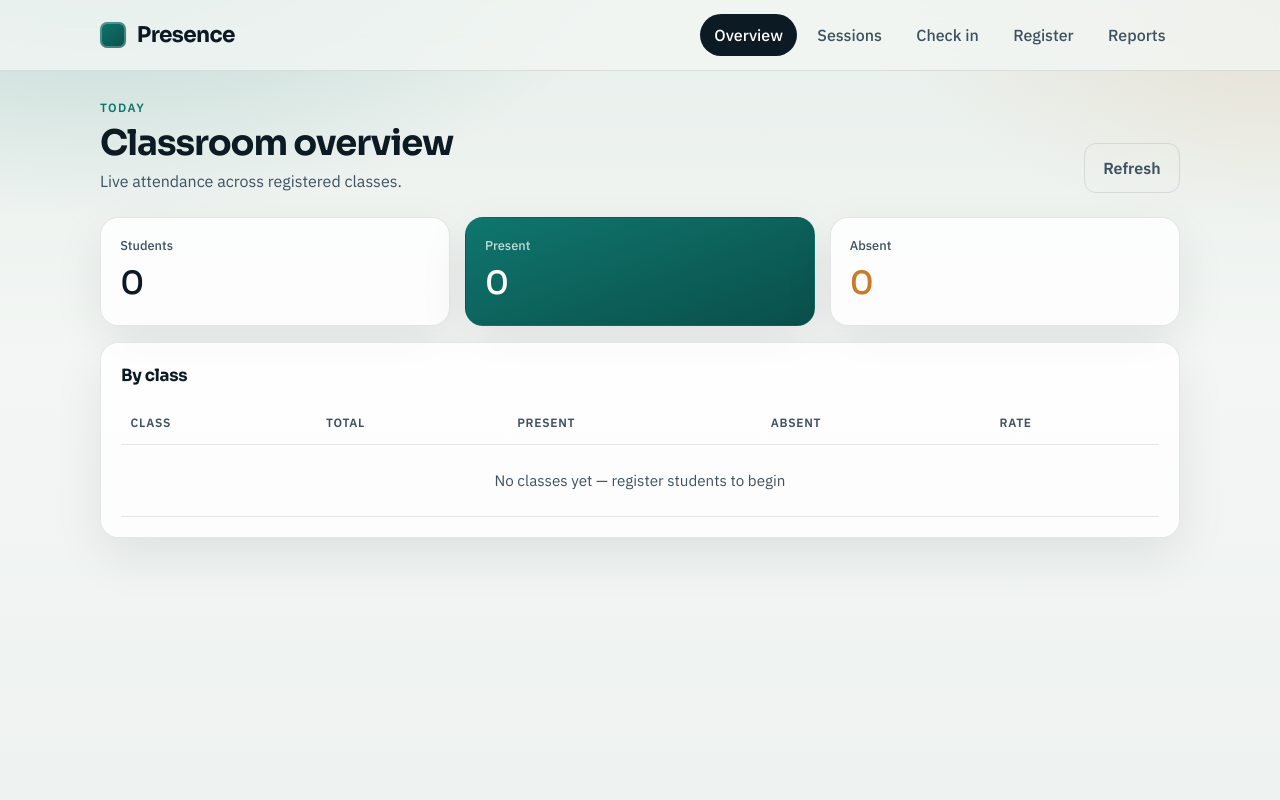
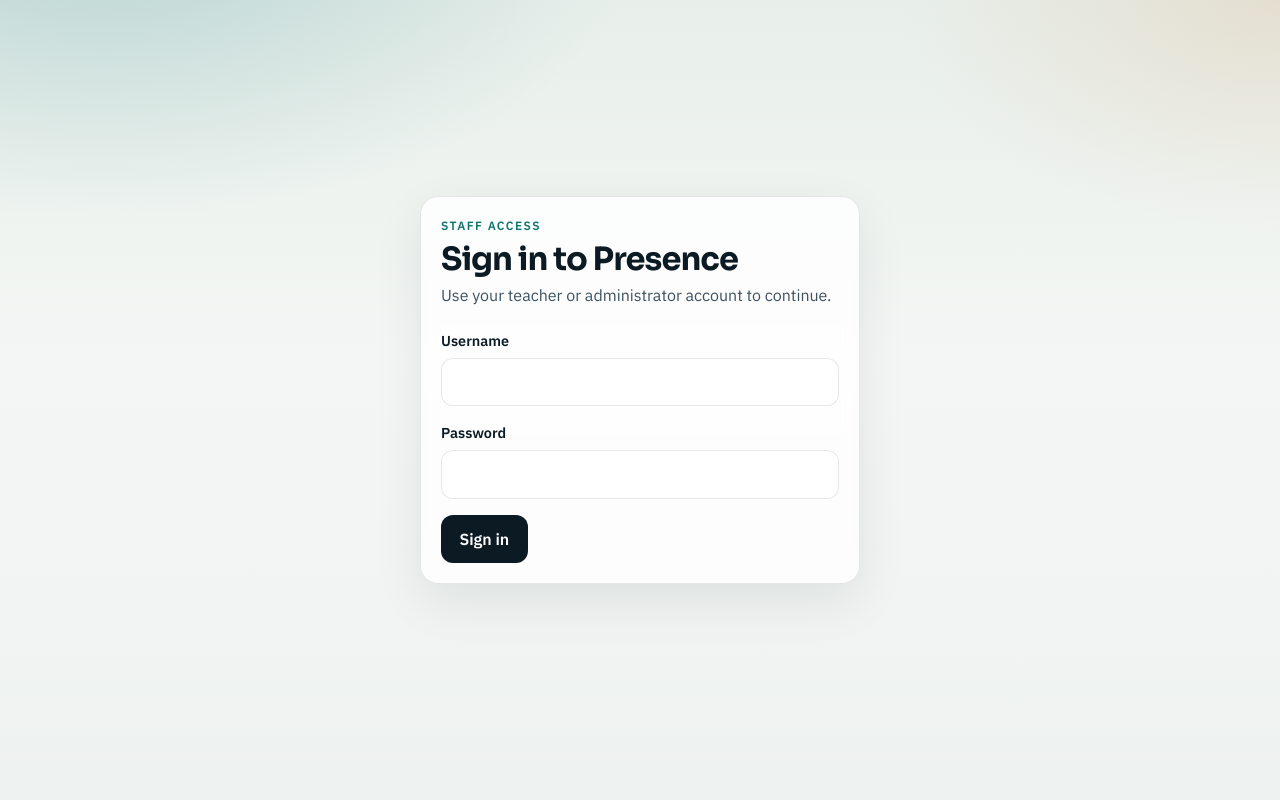
Before and after one commit to hgusweldeyowhanes/Face-Recognition-Attendance, a Flask app: page / in a window 1280 px wide. Run offline with Flask 3, Linux system fonts and the light colour scheme; data that the repository does not hold is empty.

Commit message:
fix the admin session create

```diff
--- a/app.py
+++ b/app.py
@@ -1,7 +1,9 @@
-from flask import Flask, render_template, request, jsonify
+from flask import Flask, g, render_template, request, jsonify, session as staff_session
 from flask_cors import CORS
 from dotenv import load_dotenv
 from werkzeug.utils import secure_filename
+from werkzeug.security import check_password_hash, generate_password_hash
+import click
 import sqlite3
 import os
 import re
@@ -50,13 +52,26 @@ MAIL_PASSWORD = os.getenv('MAIL_PASSWORD', '')
 HOST = os.getenv('HOST', '127.0.0.1')
 PORT = int(os.getenv('PORT', '5000'))
 
-if FLASK_ENV == 'production' and SECRET_KEY in ('dev-secret-key-change-me', 'your-secret-key-here', 'dev-secret-key'):
-    raise RuntimeError('Set a strong SECRET_KEY before running in production')
+if FLASK_ENV == 'production' and (
+    len(SECRET_KEY) < 32
+    or SECRET_KEY in (
+        'dev-secret-key-change-me',
+        'your-secret-key-here',
+        'dev-secret-key',
+        'change-this-to-a-long-random-string',
+        'change-me-in-production-use-openssl-rand',
+    )
+):
+    raise RuntimeError('Set a strong SECRET_KEY of at least 32 characters before running in production')
 
 app = Flask(__name__)
 app.config['SECRET_KEY'] = SECRET_KEY
 app.config['MAX_CONTENT_LENGTH'] = int(MAX_UPLOAD_MB * 1024 * 1024)
 app.config['JSON_SORT_KEYS'] = False
+app.config['SESSION_COOKIE_HTTPONLY'] = True
+app.config['SESSION_COOKIE_SAMESITE'] = 'Lax'
+app.config['SESSION_COOKIE_SECURE'] = FLASK_ENV == 'production'
+app.config['PERMANENT_SESSION_LIFETIME'] = timedelta(hours=8)
 
 if CORS_ORIGINS == ['*']:
     CORS(app)
@@ -88,6 +103,14 @@ def init_db():
         email TEXT,
         class_name TEXT,
         face_encoding BLOB,
+        created_at TIMESTAMP DEFAULT CURRENT_TIMESTAMP
+    )''')
+    c.execute('''CREATE TABLE IF NOT EXISTS staff_users (
+        id INTEGER PRIMARY KEY AUTOINCREMENT,
+        username TEXT UNIQUE NOT NULL,
+        password_hash TEXT NOT NULL,
+        role TEXT NOT NULL CHECK(role IN ('admin', 'teacher')),
+        active INTEGER NOT NULL DEFAULT 1,
         created_at TIMESTAMP DEFAULT CURRENT_TIMESTAMP
     )''')
     c.execute('''CREATE TABLE IF NOT EXISTS class_sessions (
@@ -457,6 +480,69 @@ def api_error(message, status=400):
     return jsonify({'success': False, 'message': message}), status
 
 
+@app.before_request
+def require_staff_api_session():
+    if not request.path.startswith('/api/') or request.path == '/api/auth/login':
+        return None
+
+    origin = request.headers.get('Origin')
+    if origin and origin.rstrip('/') != request.host_url.rstrip('/'):
+        return api_error('Cross-origin requests are not allowed', 403)
+
+    user_id = staff_session.get('staff_user_id')
+    if not user_id:
+        return api_error('Sign in required', 401)
+
+    conn = get_db()
+    user = conn.execute(
+        'SELECT id, username, role, active FROM staff_users WHERE id = ?',
+        (user_id,),
+    ).fetchone()
+    conn.close()
+    if not user or not user['active']:
+        staff_session.clear()
+        return api_error('Sign in required', 401)
+
+    g.staff_user = dict(user)
+    return None
+
+
+def require_role(*roles):
+    def decorator(view):
+        @wraps(view)
+        def wrapped(*args, **kwargs):
+            if g.staff_user['role'] not in roles:
+                return api_error('Insufficient permissions', 403)
+            return view(*args, **kwargs)
+        return wrapped
+    return decorator
+
+
+@app.cli.command('create-admin')
+def create_admin_command():
+    """Create an administrator account from the command line."""
+    username = click.prompt('Admin username').strip().lower()
+    if not re.fullmatch(r'[a-zA-Z0-9._-]{3,64}', username):
+        raise click.ClickException('Use 3-64 letters, numbers, dots, dashes, or underscores.')
+
+    password = click.prompt('Admin password', hide_input=True, confirmation_prompt=True)
+    if len(password) < 12:
+        raise click.ClickException('Password must be at least 12 characters.')
+
+    conn = get_db()
+    try:
+        conn.execute(
+            'INSERT INTO staff_users (username, password_hash, role) VALUES (?, ?, ?)',
+            (username, generate_password_hash(password), 'admin'),
+        )
+        conn.commit()
+    except sqlite3.IntegrityError:
+        raise click.ClickException('That username already exists.')
+    finally:
+        conn.close()
+    click.echo(f'Administrator "{username}" created.')
+
+
 # ---------------------------------------------------------------------------
 # Routes
 # ---------------------------------------------------------------------------
@@ -483,6 +569,99 @@ def health():
         'env': FLASK_ENV,
         'timestamp': datetime.utcnow().isoformat() + 'Z',
     }), status
+
+
+@app.route('/api/auth/login', methods=['POST'])
+def staff_login():
+    payload = request.get_json(silent=True)
+    if not isinstance(payload, dict):
+        return api_error('Request body must be a JSON object')
+    raw_username = payload.get('username')
+    password = payload.get('password')
+    if not isinstance(raw_username, str) or not isinstance(password, str):
+        return api_error('Username and password are required')
+    username = raw_username.strip().lower()
+    if not username or not password:
+        return api_error('Username and password are required')
+
+    conn = get_db()
+    user = conn.execute(
+        'SELECT id, username, password_hash, role, active FROM staff_users WHERE username = ?',
+        (username,),
+    ).fetchone()
+    conn.close()
+    if not user or not user['active'] or not check_password_hash(user['password_hash'], password):
+        return api_error('Invalid username or password', 401)
+
+    staff_session.clear()
+    staff_session['staff_user_id'] = user['id']
+    staff_session.permanent = True
+    return jsonify({
+        'success': True,
+        'user': {'id': user['id'], 'username': user['username'], 'role': user['role']},
+    })
+
+
+@app.route('/api/auth/logout', methods=['POST'])
+def staff_logout():
+    staff_session.clear()
+    return jsonify({'success': True})
+
+
+@app.route('/api/auth/me', methods=['GET'])
+def staff_me():
+    return jsonify({
+        'user': {
+            'id': g.staff_user['id'],
+            'username': g.staff_user['username'],
+            'role': g.staff_user['role'],
+        },
+    })
+
+
+@app.route('/api/admin/users', methods=['GET'])
+@require_role('admin')
+def list_staff_users():
+    conn = get_db()
+    users = conn.execute(
+        'SELECT id, username, role, active, created_at FROM staff_users ORDER BY username'
+    ).fetchall()
+    conn.close()
+    return jsonify([dict(user) for user in users])
+
+
+@app.route('/api/admin/users', methods=['POST'])
+@require_role('admin')
+def create_teacher():
+    payload = request.get_json(silent=True)
+    if not isinstance(payload, dict):
+        return api_error('Request body must be a JSON object')
+    raw_username = payload.get('username')
+    password = payload.get('password')
+    if not isinstance(raw_username, str) or not isinstance(password, str):
+        return api_error('Username and password are required')
+    username = raw_username.strip().lower()
+    if not re.fullmatch(r'[a-zA-Z0-9._-]{3,64}', username):
+        return api_error('Username must be 3-64 letters, numbers, dots, dashes, or underscores')
+    if len(password) < 12:
+        return api_error('Password must be at least 12 characters')
+
+    conn = get_db()
+    try:
+        cursor = conn.execute(
+            'INSERT INTO staff_users (username, password_hash, role) VALUES (?, ?, ?)',
+            (username, generate_password_hash(password), 'teacher'),
+        )
+        conn.commit()
+        user_id = cursor.lastrowid
+    except sqlite3.IntegrityError:
+        return api_error('That username already exists', 409)
+    finally:
+        conn.close()
+    return jsonify({
+        'success': True,
+        'user': {'id': user_id, 'username': username, 'role': 'teacher'},
+    }), 201
 
 
 @app.route('/api/sessions', methods=['GET'])
@@ -604,6 +783,7 @@ def close_session(session_id):
 
 
 @app.route('/api/students', methods=['GET'])
+@require_role('admin')
 def get_students():
     conn = get_db()
     students = conn.execute(
@@ -614,6 +794,7 @@ def get_students():
 
 
 @app.route('/api/students/add', methods=['POST'])
+@require_role('admin')
 def add_student_api():
     if 'image' not in request.files:
         return api_error('No image provided')
--- a/static/script.js
+++ b/static/script.js
@@ -6,7 +6,7 @@ document.addEventListener('DOMContentLoaded', () => {
     setupNavigation();
     setupEventListeners();
     setReportDate();
-    loadDashboard();
+    initializeStaffSession();
 });
 
 function setupNavigation() {
@@ -37,6 +37,8 @@ function showPage(pageName, activeBtn) {
     } else if (pageName === 'sessions') {
         loadClasses();
         loadSessions(localDateInputValue());
+    } else if (pageName === 'staff') {
+        loadStaffUsers();
     } else if (pageName === 'dashboard') {
         loadDashboard();
     } else if (pageName !== 'attendance') {
@@ -60,6 +62,10 @@ function setupEventListeners() {
         if (button) closeSession(button.dataset.closeSession);
     });
     document.getElementById('reportDate').addEventListener('change', loadSessions);
+    document.getElementById('staffLoginForm').addEventListener('submit', staffLogin);
+    document.getElementById('logoutBtn').addEventListener('click', staffLogout);
+    document.getElementById('createTeacherForm').addEventListener('submit', createTeacher);
+    document.getElementById('refreshStaffBtn').addEventListener('click', loadStaffUsers);
 }
 
 function setReportDate() {
@@ -82,6 +88,9 @@ function escapeHtml(value) {
 
 async function apiJson(url, options) {
     const res = await fetch(url, options);
+    if (res.status === 401 && url !== '/api/auth/login') {
+        showStaffLogin();
+    }
     let data = null;
     try {
         data = await res.json();
@@ -89,6 +98,85 @@ async function apiJson(url, options) {
         data = { success: false, message: 'Invalid server response' };
     }
     return { res, data };
+}
+
+function showStaffLogin() {
+    stopCamera();
+    document.getElementById('appShell').hidden = true;
+    document.getElementById('staffLoginPage').hidden = false;
+    document.getElementById('staffIdentity').textContent = '';
+    document.getElementById('staffUsersBody').innerHTML = '';
+    document.getElementById('studentsBody').innerHTML = '';
+    document.getElementById('summaryBody').innerHTML = '';
+    document.getElementById('reportBody').innerHTML = '';
+    document.getElementById('registrationForm').reset();
+    document.getElementById('photoPreview').hidden = true;
+    document.getElementById('imageUpload').value = '';
+    document.getElementById('resultContent').innerHTML = '<p class="result-idle">Results appear here after a scan.</p>';
+    currentReportData = [];
+}
+
+async function initializeStaffSession() {
+    try {
+        const { res, data } = await apiJson('/api/auth/me');
+        if (!res.ok) {
+            showStaffLogin();
+            return;
+        }
+        showStaffApp(data.user);
+    } catch (err) {
+        showStaffLogin();
+        showNotification('Could not verify staff session: ' + err.message, 'error');
+    }
+}
+
+function showStaffApp(user) {
+    document.getElementById('staffLoginPage').hidden = true;
+    document.getElementById('appShell').hidden = false;
+    document.getElementById('staffIdentity').textContent = `${user.username} · ${user.role}`;
+    document.querySelectorAll('[data-admin-only]').forEach((element) => {
+        element.hidden = user.role !== 'admin';
+    });
+    showPage('dashboard', document.querySelector('[data-page="dashboard"]'));
+    if (user.role === 'admin') loadStaffUsers();
+}
+
+async function staffLogin(event) {
+    event.preventDefault();
+    const button = document.getElementById('loginSubmitBtn');
+    const username = document.getElementById('loginUsername').value.trim();
+    const password = document.getElementById('loginPassword').value;
+    button.disabled = true;
+    try {
+        const { res, data } = await apiJson('/api/auth/login', {
+            method: 'POST',
+            headers: { 'Content-Type': 'application/json' },
+            body: JSON.stringify({ username, password }),
+        });
+        if (!res.ok || !data.success) {
+            showNotification(data.message || 'Sign-in failed', 'error');
+            return;
+        }
+        document.getElementById('staffLoginForm').reset();
+        showStaffApp(data.user);
+    } catch (err) {
+        showNotification('Sign-in failed: ' + err.message, 'error');
+    } finally {
+        button.disabled = false;
+    }
+}
+
+async function staffLogout() {
+    try {
+        const { res } = await apiJson('/api/auth/logout', { method: 'POST' });
+        if (!res.ok) {
+            showNotification('Could not sign out', 'error');
+            return;
+        }
+        showStaffLogin();
+    } catch (err) {
+        showNotification('Could not sign out: ' + err.message, 'error');
+    }
 }
 
 async function loadDashboard() {
@@ -373,6 +461,61 @@ async function loadClasses(force = false) {
     }
 }
 
+async function loadStaffUsers() {
+    try {
+        const { res, data } = await apiJson('/api/admin/users');
+        if (!res.ok) {
+            showNotification(data.message || 'Could not load staff accounts', 'error');
+            return;
+        }
+        const tbody = document.getElementById('staffUsersBody');
+        tbody.innerHTML = '';
+        if (!Array.isArray(data) || !data.length) {
+            tbody.innerHTML = '<tr><td colspan="4" class="empty">No staff accounts found</td></tr>';
+            return;
+        }
+        data.forEach((user) => {
+            const row = document.createElement('tr');
+            const created = user.created_at ? new Date(user.created_at).toLocaleDateString() : '—';
+            row.innerHTML = `
+                <td>${escapeHtml(user.username)}</td>
+                <td>${escapeHtml(user.role)}</td>
+                <td>${user.active ? 'Active' : 'Disabled'}</td>
+                <td>${escapeHtml(created)}</td>
+            `;
+            tbody.appendChild(row);
+        });
+    } catch (err) {
+        showNotification('Could not load staff accounts: ' + err.message, 'error');
+    }
+}
+
+async function createTeacher(event) {
+    event.preventDefault();
+    const button = document.getElementById('createTeacherBtn');
+    const username = document.getElementById('teacherUsername').value.trim();
+    const password = document.getElementById('teacherPassword').value;
+    button.disabled = true;
+    try {
+        const { res, data } = await apiJson('/api/admin/users', {
+            method: 'POST',
+            headers: { 'Content-Type': 'application/json' },
+            body: JSON.stringify({ username, password }),
+        });
+        if (!res.ok || !data.success) {
+            showNotification(data.message || 'Could not create teacher', 'error');
+            return;
+        }
+        document.getElementById('createTeacherForm').reset();
+        showNotification(`Teacher account ${data.user.username} created`, 'success');
+        await loadStaffUsers();
+    } catch (err) {
+        showNotification('Could not create teacher: ' + err.message, 'error');
+    } finally {
+        button.disabled = false;
+    }
+}
+
 async function loadSessions(dateOverride = '') {
     const date = (typeof dateOverride === 'string' && dateOverride)
         || document.getElementById('reportDate').value
--- a/static/style.css
+++ b/static/style.css
@@ -127,6 +127,36 @@ a { color: inherit; text-decoration: none; }
 .nav-btn.active {
     color: white;
     background: var(--ink);
+}
+
+.staff-identity {
+    display: flex;
+    align-items: center;
+    gap: 0.65rem;
+    color: var(--ink-soft);
+    font-size: 0.85rem;
+    white-space: nowrap;
+}
+
+.login-page {
+    min-height: 100vh;
+    display: grid;
+    place-items: center;
+}
+
+.login-panel {
+    width: min(100%, 440px);
+    padding: 2rem;
+}
+
+.login-panel h1 {
+    font-family: var(--font-display);
+    font-size: clamp(1.6rem, 3vw, 2rem);
+    letter-spacing: -0.03em;
+}
+
+.login-panel .lede {
+    margin-bottom: 1.4rem;
 }
 
 /* Layout */
@@ -521,6 +551,7 @@ tbody tr:hover {
 
 input[type="text"],
 input[type="email"],
+input[type="password"],
 input[type="date"],
 input[type="number"],
 input[type="file"],
@@ -636,6 +667,11 @@ select:focus {
         align-items: flex-start;
     }
 
+    .staff-identity {
+        width: 100%;
+        justify-content: space-between;
+    }
+
     .page-head {
         flex-direction: column;
         align-items: flex-start;
--- a/templates/index.html
+++ b/templates/index.html
@@ -13,6 +13,24 @@
 <body>
     <div class="ambient" aria-hidden="true"></div>
 
+    <main id="staffLoginPage" class="shell login-page">
+        <form id="staffLoginForm" class="panel login-panel">
+            <p class="eyebrow">Staff access</p>
+            <h1>Sign in to Presence</h1>
+            <p class="lede">Use your teacher or administrator account to continue.</p>
+            <div class="field">
+                <label for="loginUsername">Username</label>
+                <input type="text" id="loginUsername" name="username" autocomplete="username" maxlength="64" required>
+            </div>
+            <div class="field">
+                <label for="loginPassword">Password</label>
+                <input type="password" id="loginPassword" name="password" autocomplete="current-password" required>
+            </div>
+            <button type="submit" class="btn btn-primary" id="loginSubmitBtn">Sign in</button>
+        </form>
+    </main>
+
+    <div id="appShell" hidden>
     <header class="topbar">
         <div class="topbar-inner">
             <a class="brand" href="/" aria-label="Presence home">
@@ -22,10 +40,15 @@
             <nav class="nav" role="tablist" aria-label="Main">
                 <button type="button" class="nav-btn active" data-page="dashboard" role="tab" aria-selected="true">Overview</button>
                 <button type="button" class="nav-btn" data-page="sessions" role="tab" aria-selected="false">Sessions</button>
+                <button type="button" class="nav-btn" data-page="staff" role="tab" aria-selected="false" data-admin-only hidden>Staff</button>
                 <button type="button" class="nav-btn" data-page="attendance" role="tab" aria-selected="false">Check in</button>
-                <button type="button" class="nav-btn" data-page="register" role="tab" aria-selected="false">Register</button>
+                <button type="button" class="nav-btn" data-page="register" role="tab" aria-selected="false" data-admin-only hidden>Register</button>
                 <button type="button" class="nav-btn" data-page="reports" role="tab" aria-selected="false">Reports</button>
             </nav>
+            <div class="staff-identity">
+                <span id="staffIdentity"></span>
+                <button type="button" class="btn btn-ghost btn-small" id="logoutBtn">Sign out</button>
+            </div>
         </div>
     </header>
 
@@ -129,6 +152,47 @@
                                 <tr><td colspan="8" class="empty">Loading…</td></tr>
                             </tbody>
                         </table>
+                    </div>
+                </div>
+            </div>
+        </section>
+
+        <!-- Staff administration -->
+        <section id="staff" class="page" aria-label="Staff administration" hidden>
+            <div class="shell">
+                <header class="page-head">
+                    <div>
+                        <p class="eyebrow">Administrator</p>
+                        <h1>Staff accounts</h1>
+                        <p class="lede">Create teacher accounts. New staff receive the password you set and can sign in immediately.</p>
+                    </div>
+                    <button type="button" class="btn btn-ghost" id="refreshStaffBtn">Refresh</button>
+                </header>
+
+                <div class="register-layout">
+                    <form id="createTeacherForm" class="panel form-panel">
+                        <h2>Create teacher account</h2>
+                        <div class="field">
+                            <label for="teacherUsername">Username</label>
+                            <input type="text" id="teacherUsername" minlength="3" maxlength="64" pattern="[A-Za-z0-9._-]+" autocomplete="off" required>
+                        </div>
+                        <div class="field">
+                            <label for="teacherPassword">Temporary password</label>
+                            <input type="password" id="teacherPassword" minlength="12" autocomplete="new-password" required>
+                            <span class="hint">At least 12 characters. Share it securely with the teacher.</span>
+                        </div>
+                        <button type="submit" class="btn btn-primary" id="createTeacherBtn">Create teacher</button>
+                    </form>
+                    <div class="panel">
+                        <div class="panel-head"><h2>Accounts</h2></div>
+                        <div class="table-wrap">
+                            <table>
+                                <thead><tr><th>Username</th><th>Role</th><th>Status</th><th>Created</th></tr></thead>
+                                <tbody id="staffUsersBody">
+                                    <tr><td colspan="4" class="empty">Loading…</td></tr>
+                                </tbody>
+                            </table>
+                        </div>
                     </div>
                 </div>
             </div>
@@ -302,6 +366,7 @@
             </div>
         </section>
     </main>
+    </div>
 
     <div id="toast-root" class="toast-root" aria-live="polite"></div>
     <script src="{{ url_for('static', filename='script.js') }}"></script>
```
Also changed, not shown: QUICKSTART.md (+7 -0 lines), tests/test_check_out_endpoint.py (+11 -2 lines), tests/test_sessions.py (+81 -0 lines), README.md.
